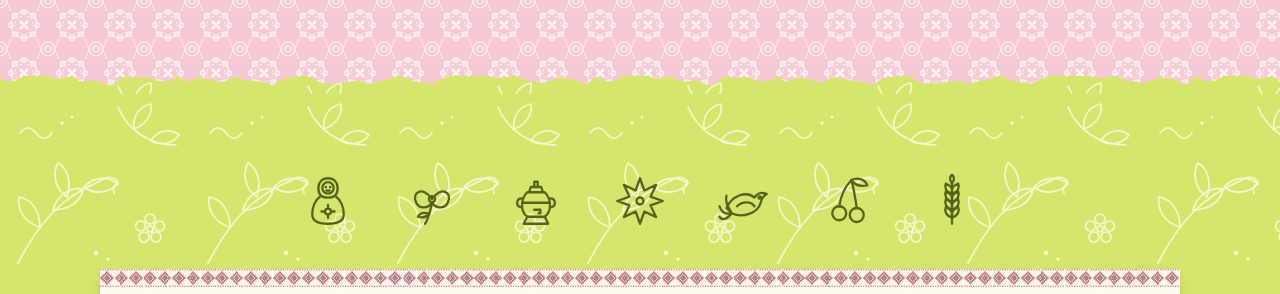
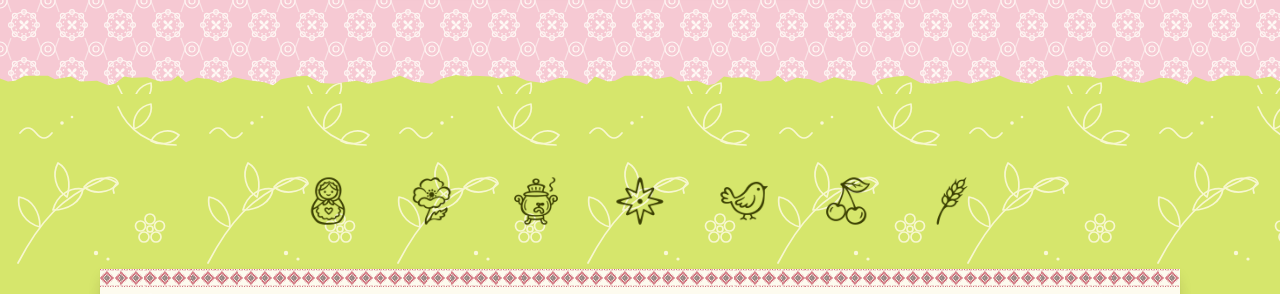
Before and after one commit to kaddiekaddie/kaddiekaddie.github.io, a plain HTML site: page about.html in a window 1280 px wide. Shown: the part 4270-4564 px from the top of the page. Drawn offline with nearby package versions, Linux system fonts and the light colour scheme.

Commit message:
Publish the seven approved hand-drawn footer icons

```diff
--- a/about.html
+++ b/about.html
@@ -203,7 +203,13 @@
   <footer class="site-footer bg-leaf torn-top">
     <div class="wrap">
       <div class="footer-icons" aria-hidden="true">
-        <svg><use href="#t-matryoshka"/></svg><svg><use href="#t-poppy"/></svg><svg><use href="#t-samovar"/></svg><svg><use href="#t-star"/></svg><svg><use href="#t-bird"/></svg><svg><use href="#t-cherries"/></svg><svg><use href="#t-wheat"/></svg>
+        <svg viewBox="0 0 128 128"><image href="assets/img/art/footer/matryoshka.png" width="128" height="128"/></svg>
+        <svg viewBox="0 0 128 128"><image href="assets/img/art/footer/poppy.png" width="128" height="128"/></svg>
+        <svg viewBox="0 0 128 128"><image href="assets/img/art/footer/samovar.png" width="128" height="128"/></svg>
+        <svg viewBox="0 0 128 128"><image href="assets/img/art/footer/star.png" width="128" height="128"/></svg>
+        <svg viewBox="0 0 128 128"><image href="assets/img/art/footer/bird.png" width="128" height="128"/></svg>
+        <svg viewBox="0 0 128 128"><image href="assets/img/art/footer/cherries.png" width="128" height="128"/></svg>
+        <svg viewBox="0 0 128 128"><image href="assets/img/art/footer/wheat.png" width="128" height="128"/></svg>
       </div>
       <div class="footer-grid">
         <div>
```
Also changed, not shown: guide.html (+7 -1 lines), guides.html (+7 -1 lines), index.html (+7 -1 lines), porchlight.html (+7 -1 lines), assets/img/art/footer/bird.png (added), assets/img/art/footer/cherries.png (added), assets/img/art/footer/matryoshka.png (added), assets/img/art/footer/poppy.png (added), assets/img/art/footer/samovar.png (added), assets/img/art/footer/star.png (added), assets/img/art/footer/wheat.png (added).
